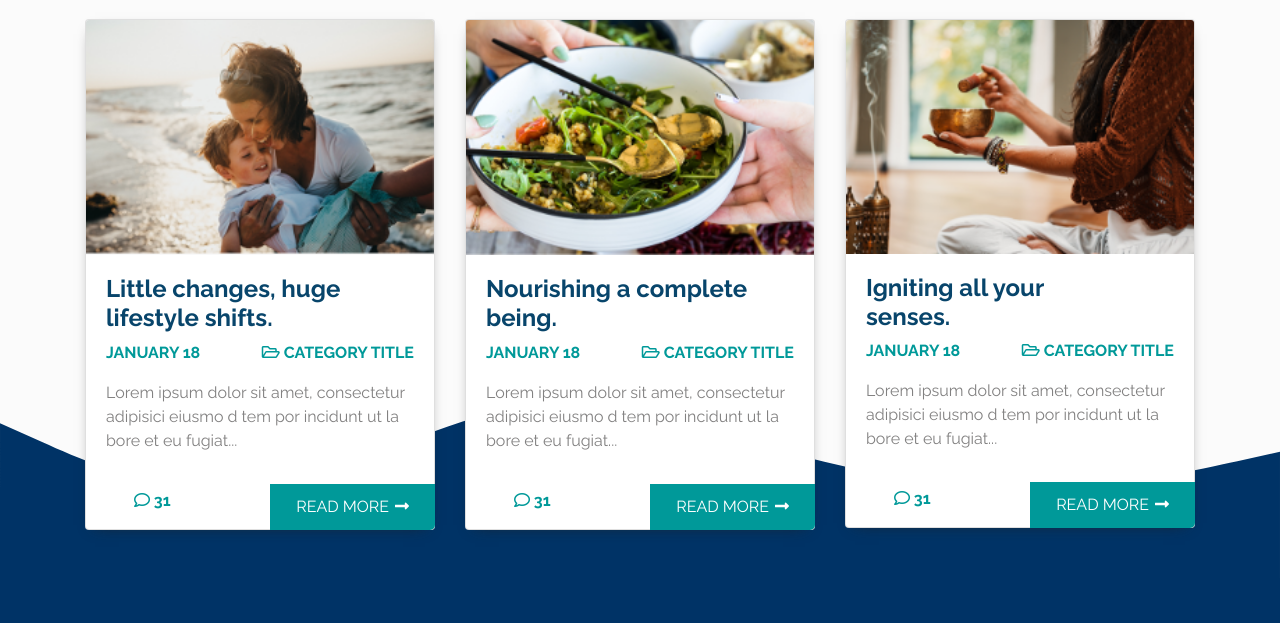
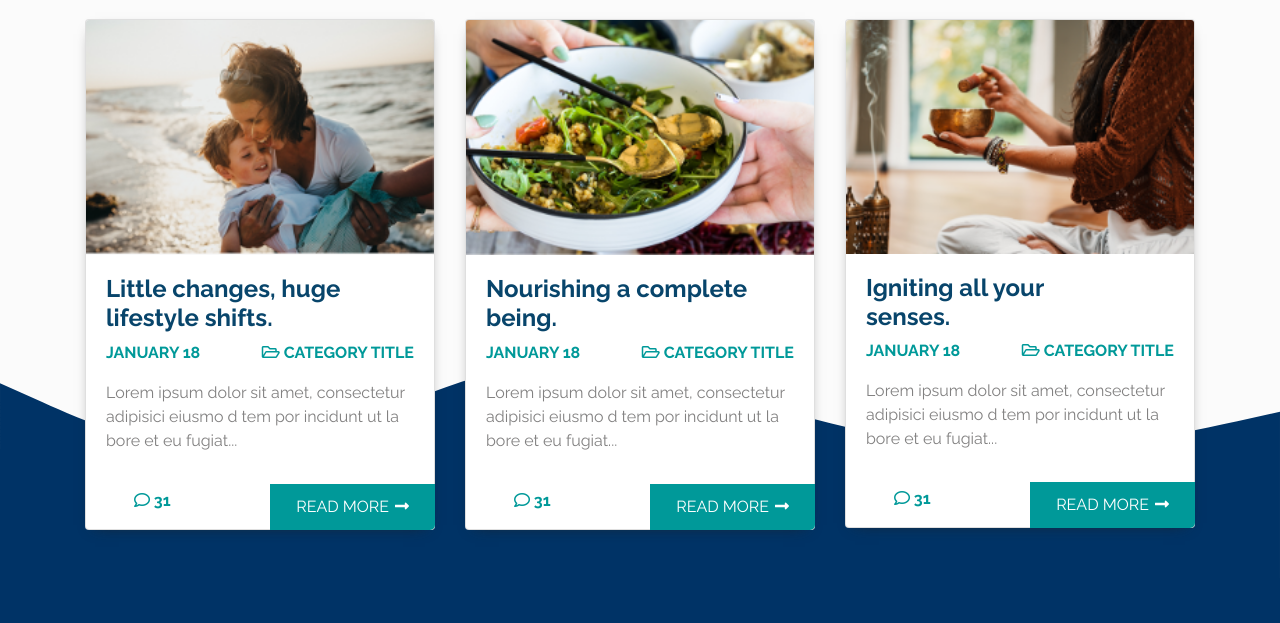
Before and after one commit to samuil22/rosita, a plain HTML site: page index.html in a window 1280 px wide. Shown: the part 6117-6740 px from the top of the page. Drawn offline with nearby package versions, Linux system fonts and the light colour scheme.

Commit message:
footer style

```diff
--- a/css/style.css
+++ b/css/style.css
@@ -401,7 +401,7 @@ body{
   height: 100px;
 }
 .footer_bg{
-  top: -240px;
+  top: -280px;
   position: absolute;
   width: 100%;
   z-index: -1;
```
